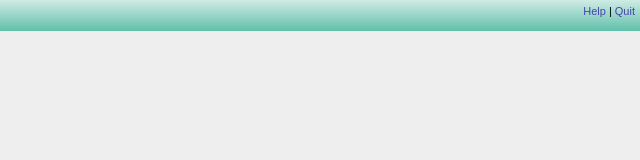
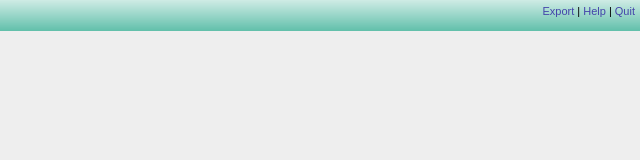
Before and after one commit to pablotron/raggle, a plain HTML site: page extras/web_ui/titlebar.html in a window 1280 px wide. Shown: the full height of the page, 640-1280 px from the left. Drawn offline with Linux system fonts and the light colour scheme.

Commit message:
* Wed Sep 24 14:17:51 2003, pabs <pabs@pablotron.org>   * raggle: make raggle work (hopefully) on single-user win32 machines   * extras/web_ui/index.html: make frames sligntly larger   * extras/web_ui/titlebar.html: add export button (doesn't work yet)

```diff
--- a/extras/web_ui/titlebar.html
+++ b/extras/web_ui/titlebar.html
@@ -19,6 +19,8 @@
          href='http://www.raggle.org/'>Raggle</a>
     </div>
     <div id='titlebar-opts'>
+      <a target='feed'
+         href='/raggle/feed/?mode=export_opml'>Export</a> |
       <a target='_new' href='http://www.raggle.org/docs/'>Help</a> |
       <a target='_top' href='/raggle/quit'>Quit</a>
     </div>
```
